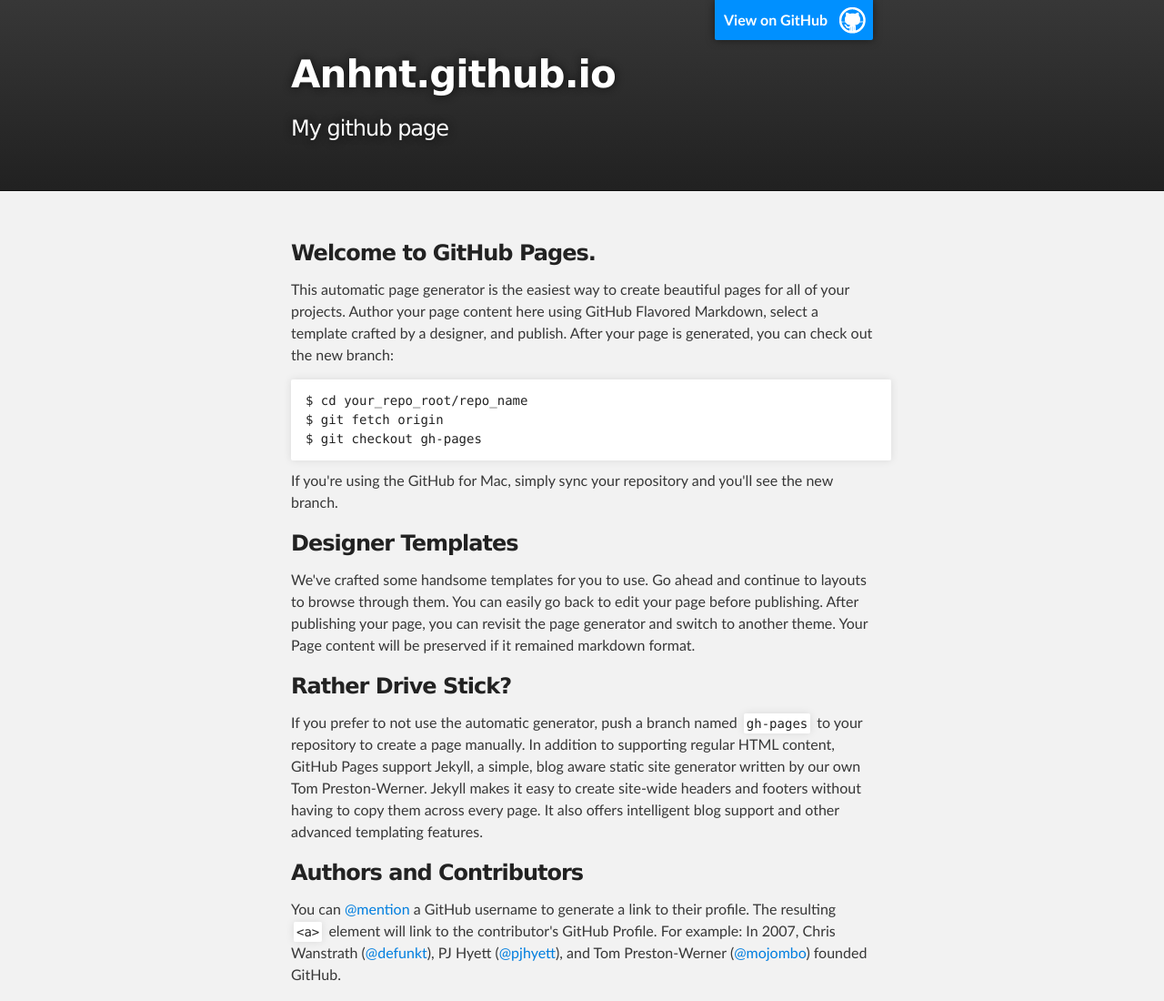
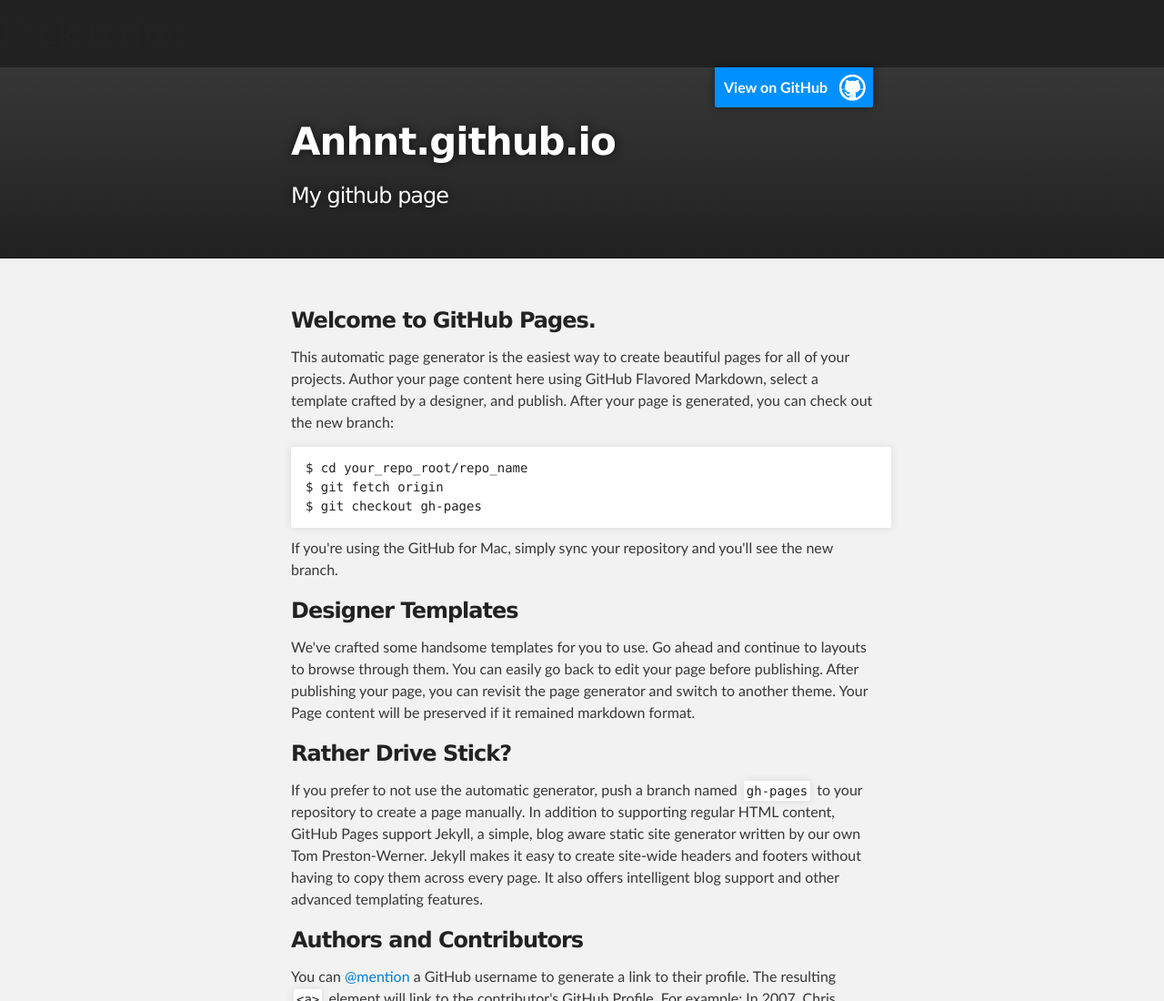
Before and after one commit to anhnt/anhnt.github.io, a plain HTML site: page index.html in a window 1280 px wide. Shown: the top 1100 px of the page at 91% size. Drawn offline with Linux system fonts and the light colour scheme.

Commit message:
Update index.html

```diff
--- a/index.html
+++ b/index.html
@@ -12,7 +12,7 @@
   </head>
 
   <body>
-
+    <h1>F*ck u duc</h1>
     <!-- HEADER -->
     <div id="header_wrap" class="outer">
         <header class="inner">
```
